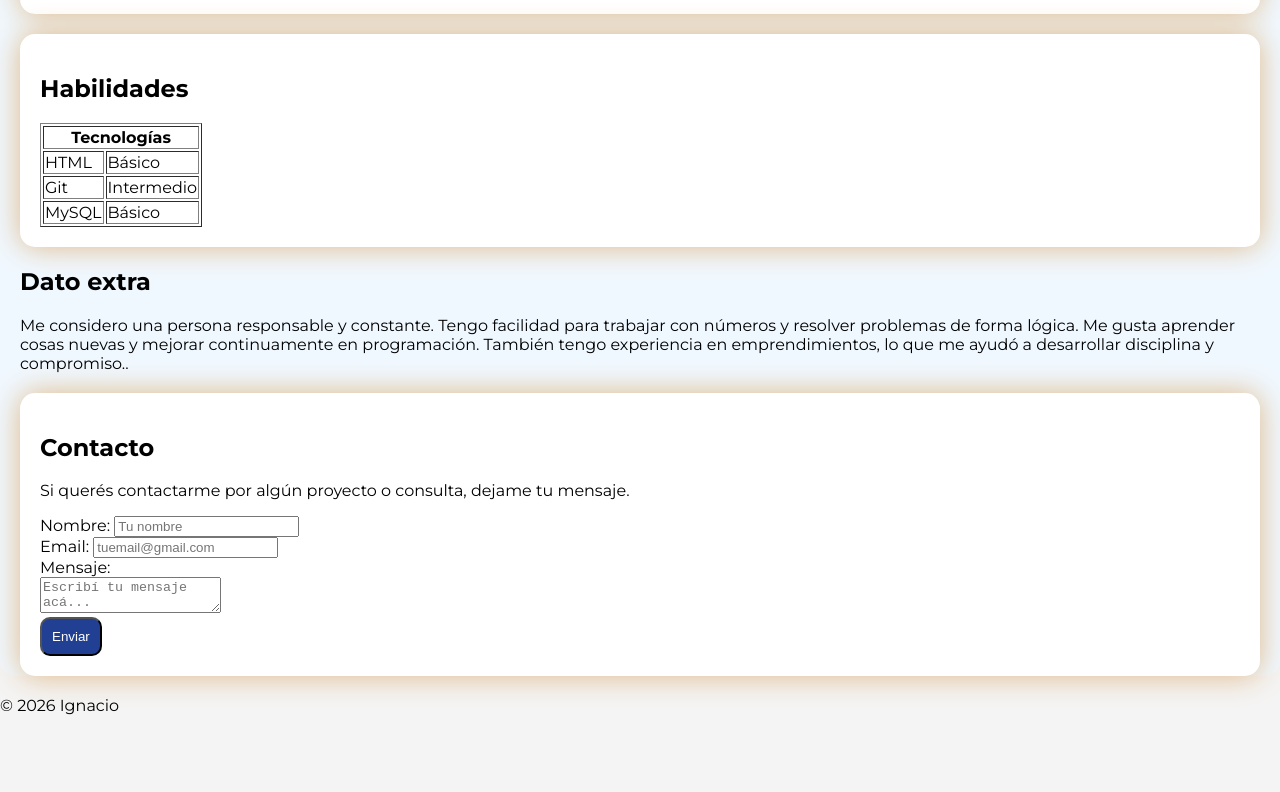
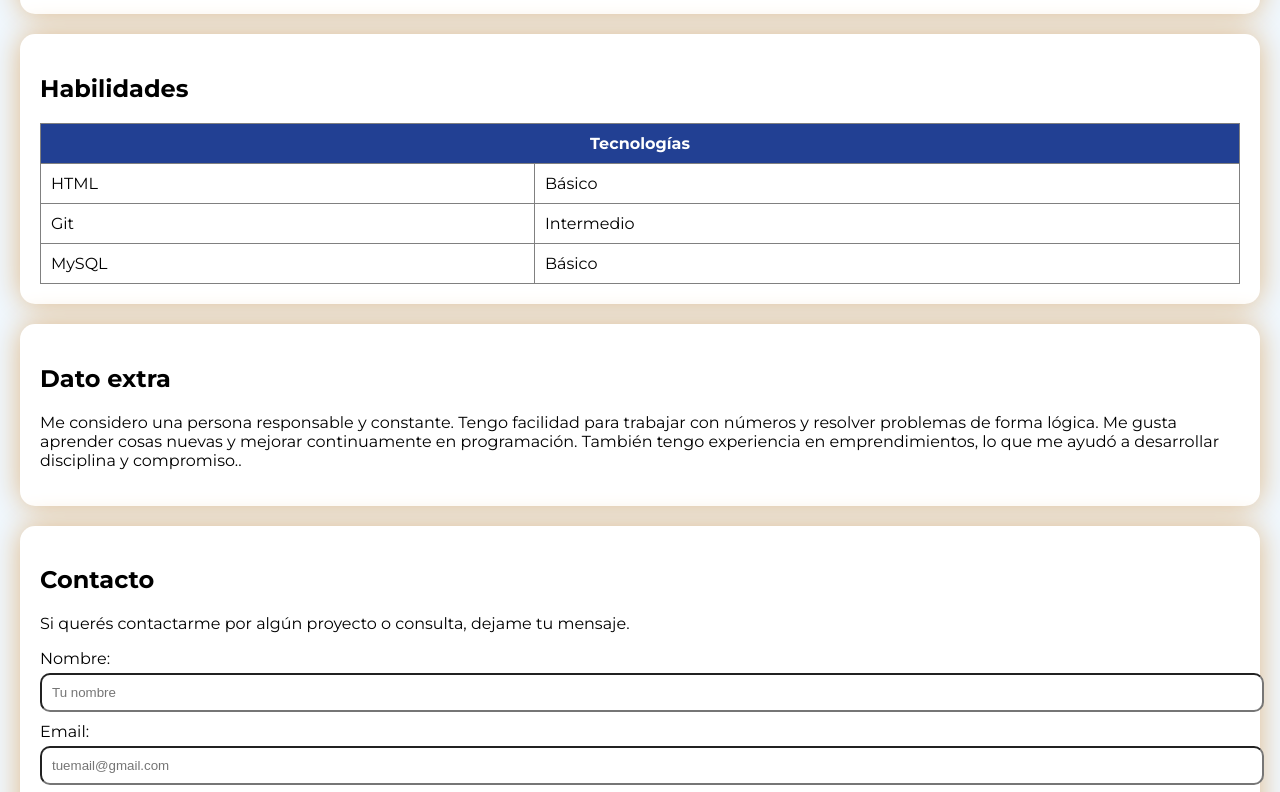
Before and after one commit to nacho364/mi_portafolio, a plain HTML site: page index.html in a window 1280 px wide. Shown: the part 1120-1912 px from the top of the page. Before the commit the page ends 1851 px from the top, so only its background shows below. Drawn offline with Linux system fonts and the light colour scheme.

Commit message:
feat: mejora de formularios y tabla

```diff
--- a/style.css
+++ b/style.css
@@ -5,7 +5,7 @@ body{
 
 }
 header{
-    background-color: #224093;
+    background-color:var(--color-principal);
     color: white;
     text-align: center;
     padding: 20px;
@@ -36,6 +36,10 @@ main{ border-radius: 15px;
 background:aliceblue;}
 aside{
     margin: 20px;
+    padding: 20px;
+    background-color: white;
+    border-radius: 15px;
+    box-shadow: 0 0 30px burlywood;
 }
 :root{
     --color-principal:#224093;
@@ -75,3 +79,24 @@ img{
     }
 
 }
+table{
+    width: 100%;
+    border-collapse: collapse;
+}
+
+th{
+    background-color: var(--color-principal);
+    color: white;
+}
+
+th, td{
+    padding: 10px;
+    border: 1px solid gray;
+}
+input, textarea{
+    width: 100%;
+    padding: 10px;
+    margin-top: 5px;
+    margin-bottom: 10px;
+    border-radius: 10px;
+}
```
